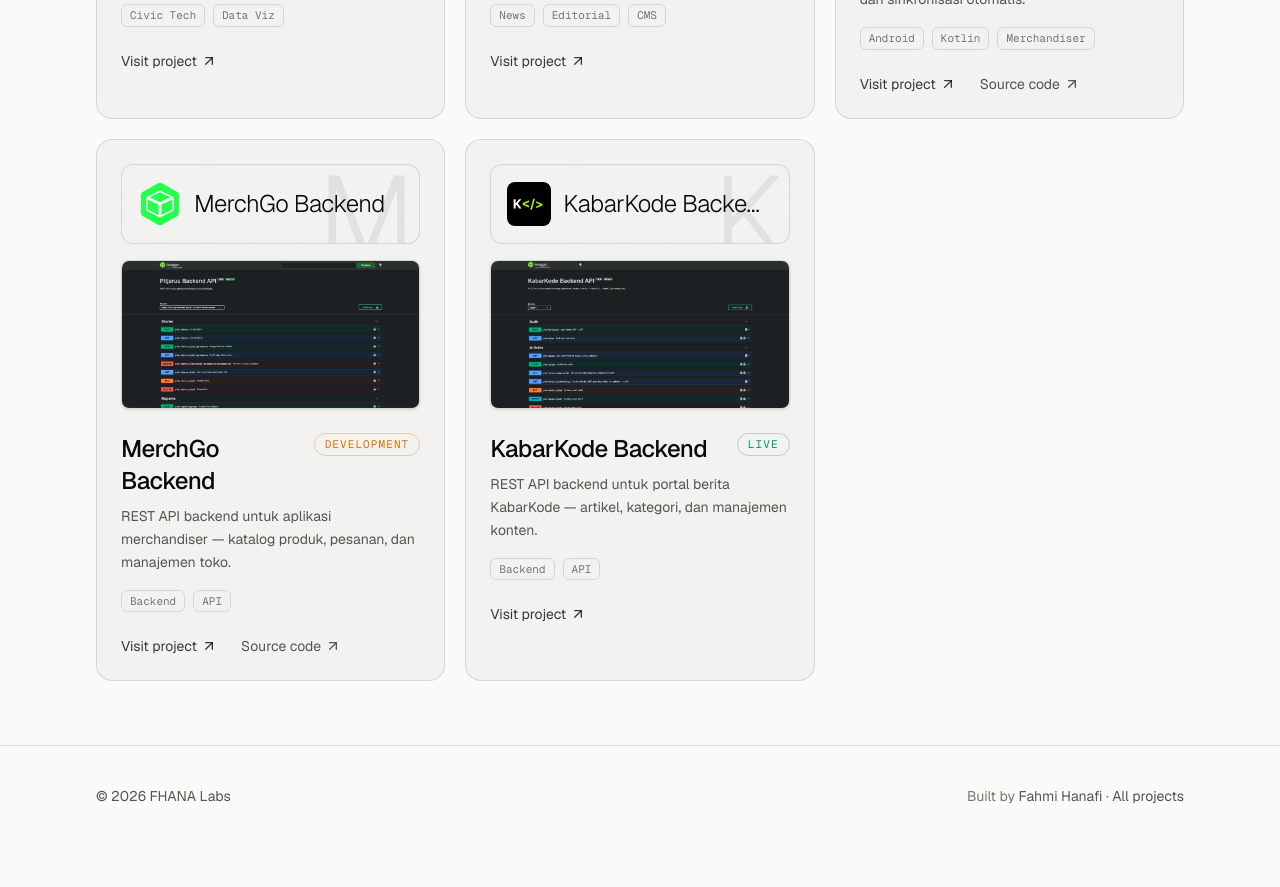
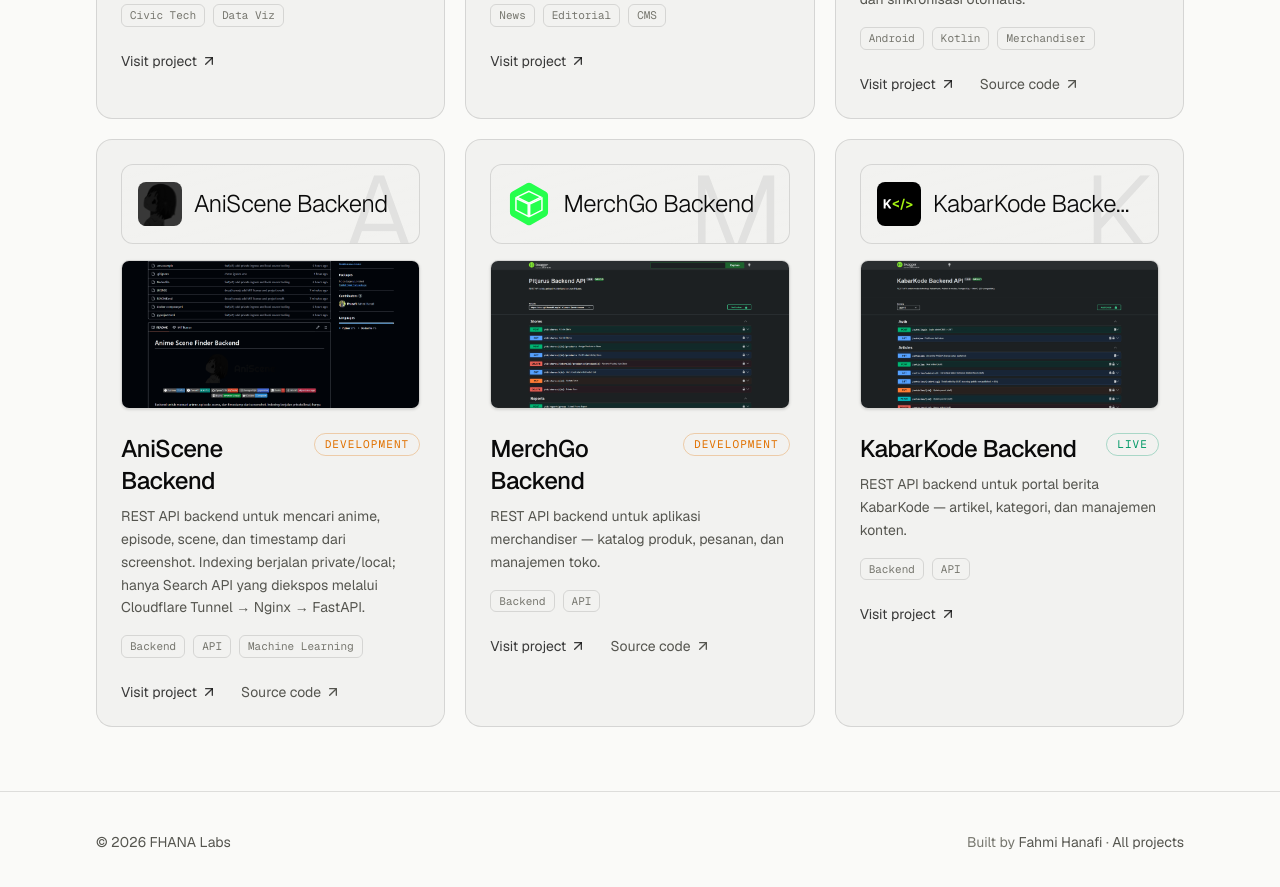
Before and after one commit to fhnnfi/fhanalabs, a Next.js app: page / in a window 1280 px wide. Shown: the part 2080-2967 px from the top of the page. Before the commit the page ends 2926 px from the top, so only its background shows below. Built offline with nearby package versions, Linux system fonts and the light colour scheme.

Commit message:
feat(projects): adding new backend project aniscene

```diff
--- a/package.json
+++ b/package.json
@@ -1,6 +1,6 @@
 {
   "name": "fhanalabs",
-  "version": "0.1.0",
+  "version": "1.1.0",
   "private": true,
   "scripts": {
     "dev": "next dev",
--- a/src/data/projects.ts
+++ b/src/data/projects.ts
@@ -83,6 +83,17 @@ export const projects: Project[] = [
     tags: ["Android", "Kotlin", "Merchandiser"],
   },
   {
+    name: "AniScene Backend",
+    description:
+      "REST API backend untuk mencari anime, episode, scene, dan timestamp dari screenshot. Indexing berjalan private/local; hanya Search API yang diekspos melalui Cloudflare Tunnel → Nginx → FastAPI.",
+    url: "https://dev-api.fhanafii.my.id/docs/",
+    logo: "/logos/anisceneback.svg",
+    repo: "https://github.com/Fhanafii/anime-scene-finder",
+    image: "/projectoverview/aniscenebackend.png",
+    status: "development",
+    tags: ["Backend", "API","Machine Learning"],
+  },
+  {
     name: "MerchGo Backend",
     description:
       "REST API backend untuk aplikasi merchandiser — katalog produk, pesanan, dan manajemen toko.",
```
Also changed, not shown: public/logos/anisceneback.svg (added), public/projectoverview/aniscenebackend.png (added).
